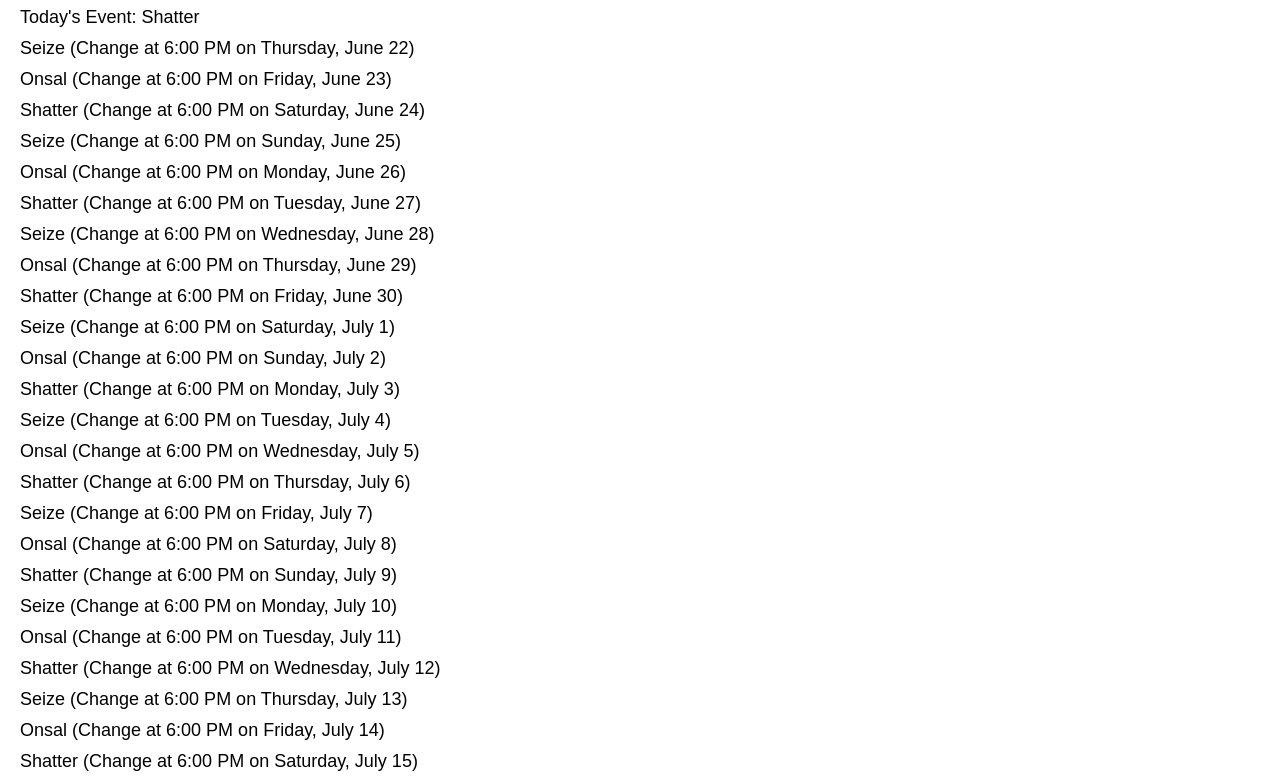
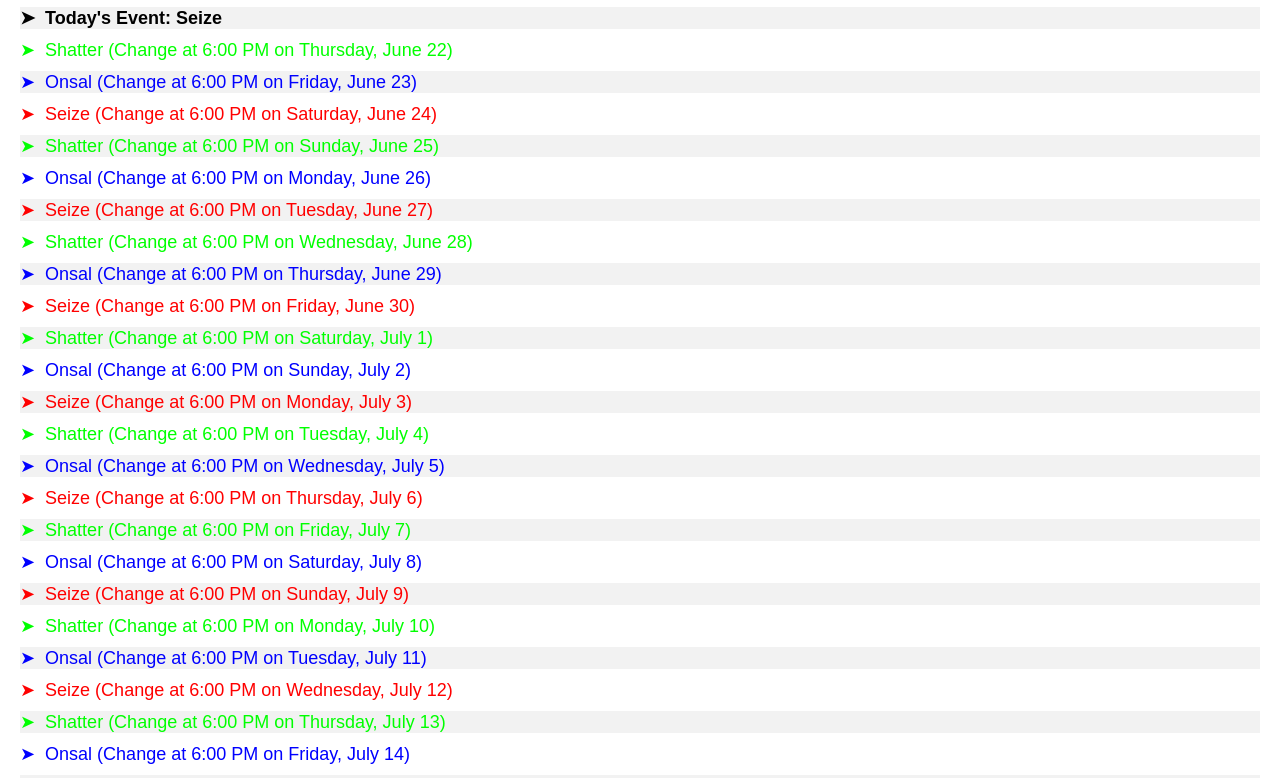
Before and after one commit to MarwanAl-Obaidi/FFXIV-PVP-Timers, a plain HTML site: page index.html in a window 1280 px wide. Shown: the part 73-851 px from the top of the page. Drawn offline with Linux system fonts and the light colour scheme.

Commit message:
Fixed event order and added further CSS

```diff
--- a/index.html
+++ b/index.html
@@ -3,6 +3,64 @@
 
 <head>
     <title>Repeating Events</title>
+    <style>
+        body {
+            font-family: Arial, sans-serif;
+            margin: 20px;
+        }
+
+        h1 {
+            text-align: center;
+            color: #333;
+        }
+
+        ul {
+            list-style-type: none;
+            padding: 0;
+        }
+
+        li {
+            margin-bottom: 10px;
+            font-size: 18px;
+        }
+
+        li::before {
+            content: "➤";
+            /* Use any preferred symbol or icon */
+            margin-right: 10px;
+        }
+
+        li:first-child {
+            font-weight: bold;
+        }
+
+        li:nth-child(odd) {
+            background-color: #f2f2f2;
+            /* Alternate background color for better readability */
+        }
+
+        /* Assign different colors to each event type */
+        li.event-seize {
+            color: #ff0000;
+            /* Red */
+        }
+
+        li.event-shatter {
+            color: #00ff00;
+            /* Green */
+        }
+
+        li.event-onsal {
+            color: #0000ff;
+            /* Blue */
+        }
+
+        /* Optional hover effect on list items */
+        li:hover {
+            background-color: #e6e6e6;
+            cursor: pointer;
+        }
+    </style>
     <script>
         // Function to update the events and time of change for the next 30 days
         function updateEvents() {
@@ -13,7 +71,7 @@
             var currentHour = currentDate.getHours();
 
             // Get today's event
-            var events = ["Shatter", "Seize", "Onsal"];
+            var events = ["Seize", "Shatter", "Onsal"];
             var eventChangeHour = 18; // Events change at 6 PM
             var todayEvent = events[currentDate.getDate() % events.length];
 
@@ -36,6 +94,16 @@
                 var eventTime = formatTime(eventChangeHour);
                 var eventText = events[(currentDate.getDate() + i) % events.length];
                 listItem.textContent = eventText + " (Change at " + eventTime + " on " + eventDate + ")";
+
+                // Assign the appropriate CSS class based on the event type
+                if (eventText === "Seize") {
+                    listItem.classList.add("event-seize");
+                } else if (eventText === "Shatter") {
+                    listItem.classList.add("event-shatter");
+                } else if (eventText === "Onsal") {
+                    listItem.classList.add("event-onsal");
+                }
+
                 eventList.appendChild(listItem);
             }
 
@@ -68,26 +136,6 @@
             updateEvents();
         };
     </script>
-    <style>
-        body {
-            font-family: Arial, sans-serif;
-            margin: 20px;
-        }
-
-        h1 {
-            text-align: center;
-        }
-
-        ul {
-            list-style-type: none;
-            padding: 0;
-        }
-
-        li {
-            margin-bottom: 10px;
-            font-size: 18px;
-        }
-    </style>
 </head>
 
 <body>
```
